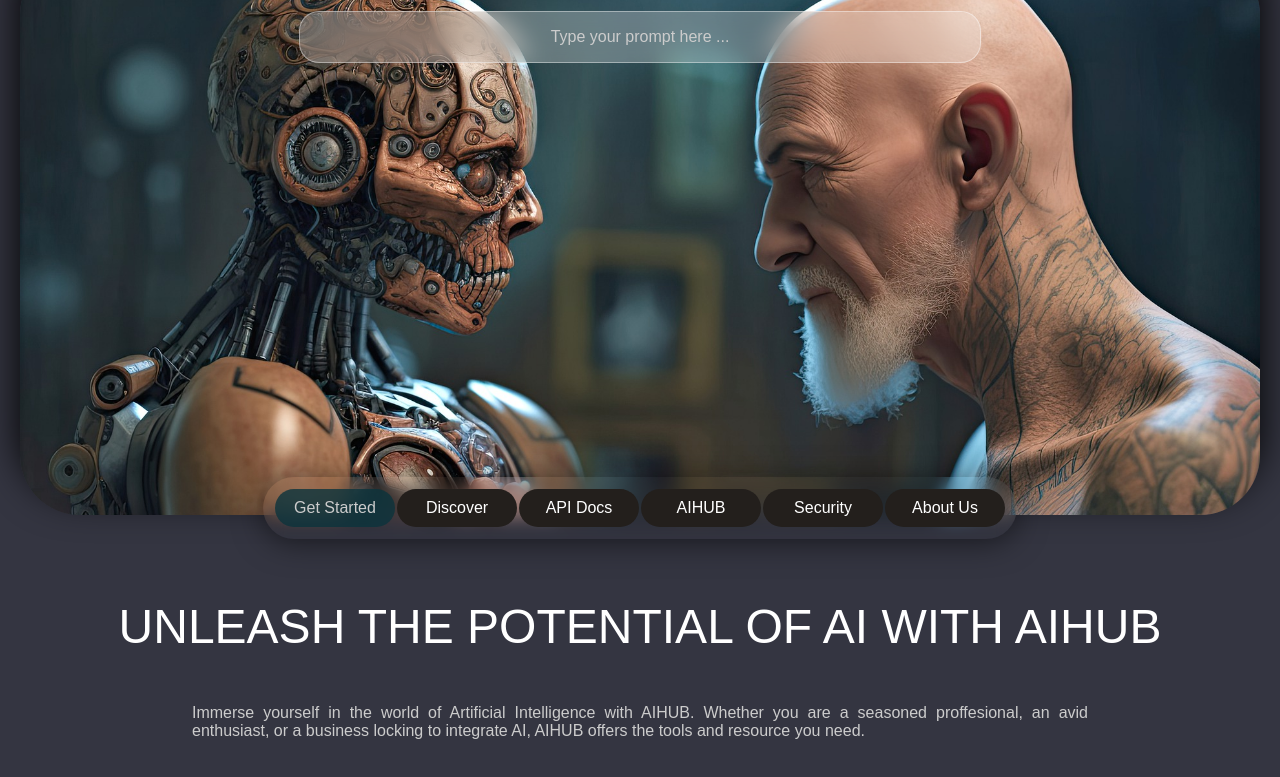
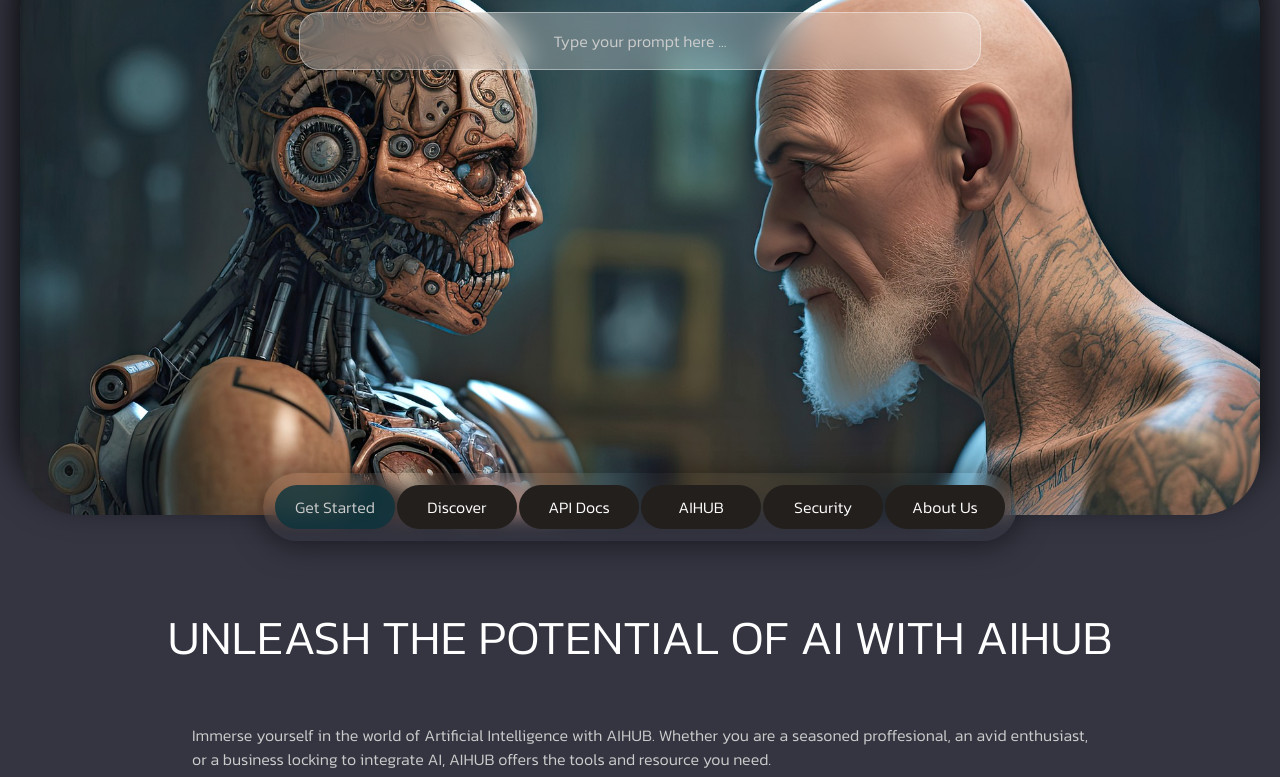
Before and after one commit to SirVoelkel/ai-website-mockup, a plain HTML site: page index.html in a window 1280 px wide. Shown: the part 285-1062 px from the top of the page. Drawn offline with nearby package versions, Linux system fonts and the light colour scheme; grey boxes are pictures that could not be loaded.

Commit message:
github-version

```diff
--- a/style.css
+++ b/style.css
@@ -30,7 +30,7 @@
     margin: 0;
     padding: 0;
     box-sizing: border-box;
-    font-family: "Kanis", sans-serif;
+    font-family: "Kanit", sans-serif;
     font-weight: 300;
 }
 
```
